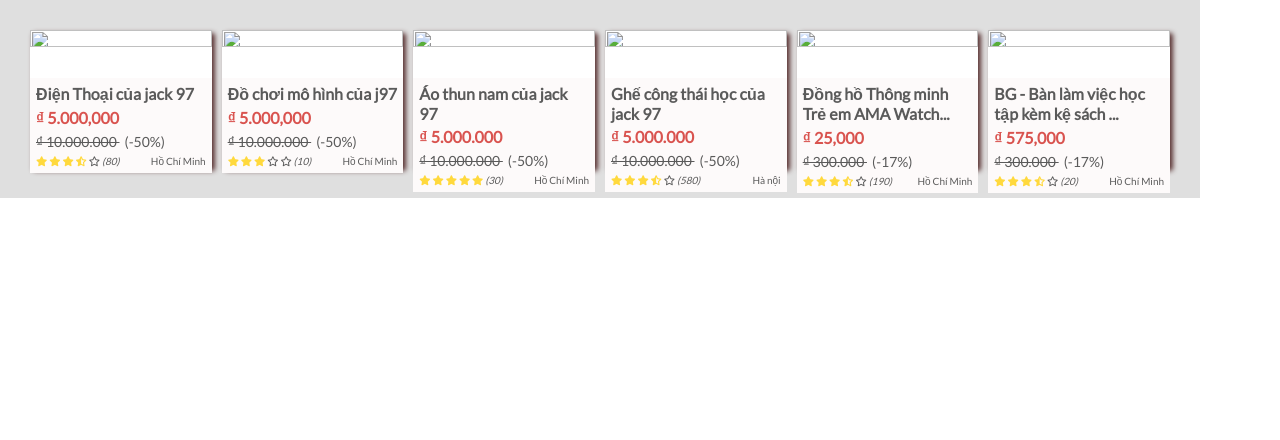
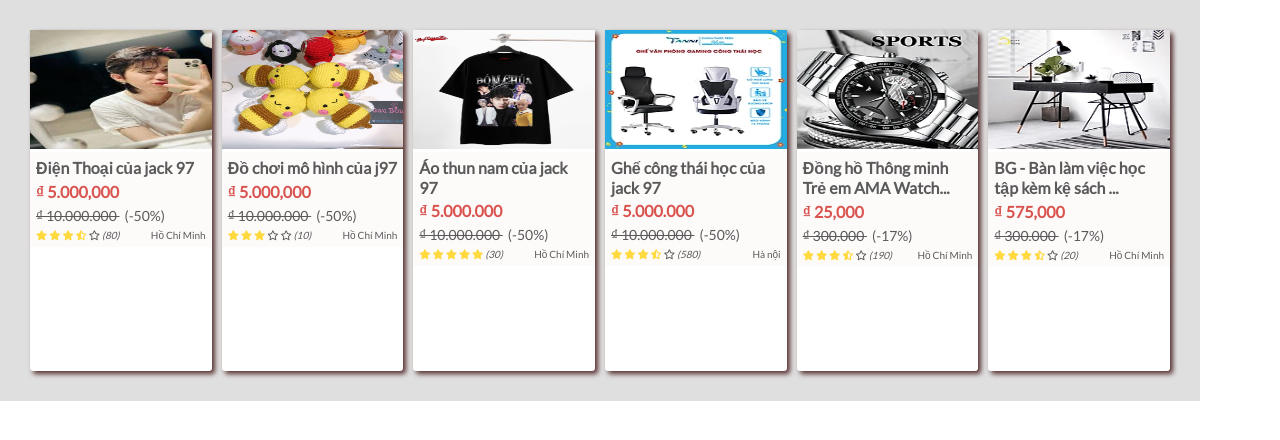
Before and after one commit to phobotai17/baitap1, a plain HTML site: page index.html in a window 1280 px wide. Drawn offline with Linux system fonts and the light colour scheme.

Commit message:
Update index.html

```diff
--- a/index.html
+++ b/index.html
@@ -15,7 +15,7 @@
         <div class="row">
 
             <div class="col">
-                <img src="img1/dienthoai.jpg" alt="">
+                <img src="dienthoai.jpg" alt="">
                 <div class="col-content">
                     <h4>Điện Thoại của jack 97</h4>
                      <p class="re-price">₫ 5.000,000</p>
@@ -41,7 +41,7 @@
             </div>
 
             <div class="col">
-                <img src="img1/domdom.jpg" alt="">
+                <img src="domdom.jpg" alt="">
                 <div class="col-content">
 
                     <h4>Đồ chơi mô hình của j97</h4>
@@ -67,7 +67,7 @@
             </div>
 
             <div class="col">
-                <img src="img1/aothun.jpg" alt="">
+                <img src="aothun.jpg" alt="">
                 <div class="col-content">
 
                     <h4>Áo thun nam của jack 97</h4>
@@ -93,7 +93,7 @@
             </div>
 
             <div class="col">
-                <img src="img1/ghexoay.jpg" alt="">
+                <img src="ghexoay.jpg" alt="">
                 <div class="col-content">
 
                     <h4>Ghế công thái học của jack 97</h4>
@@ -120,7 +120,7 @@
             </div>
 
             <div class="col">
-                <img src="img1/donghonam.jpg" alt="">
+                <img src="donghonam.jpg" alt="">
                 <div class="col-content">
 
                     <h4>Đồng hồ Thông minh Trẻ em AMA Watch...</h4>
@@ -146,7 +146,7 @@
             </div>
 
             <div class="col">
-                <img src="img1/banlamviec.jpg" alt="">
+                <img src="banlamviec.jpg" alt="">
                 <div class="col-content">
 
                     <h4>BG - Bàn làm việc học tập kèm kệ sách ...</h4>
```
